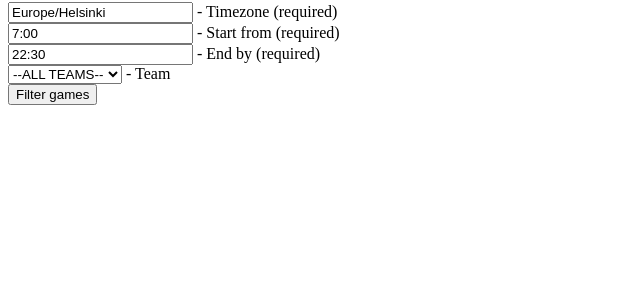
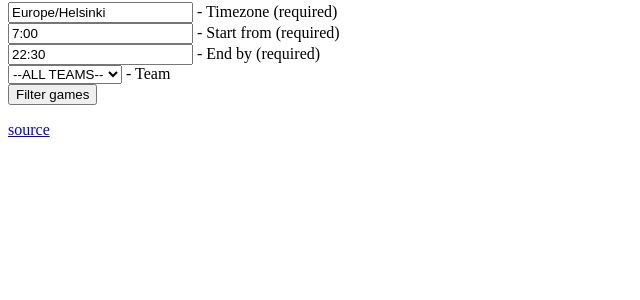
Before and after one commit to glebb/Nhl-Schedule-translate-2013-2014, a Flask app: page / in a window 1280 px wide. Shown: the part 148-448 px from the top of the page, without its empty margins (0-640 px from the left). Run offline with Flask 2, Linux system fonts and the light colour scheme; some libraries are stand-ins or nearby versions.

Commit message:
readme plus link to source

```diff
--- a/nhl_schedule_translate/templates/index.html
+++ b/nhl_schedule_translate/templates/index.html
@@ -92,6 +92,8 @@
 
 	<ul id=result></ul>
 
+    <p><a href="https://github.com/glebb/Nhl-Schedule-translate-2013-2014">source</a>
+
 
 
 </body>
```
Also changed, not shown: README.md.
